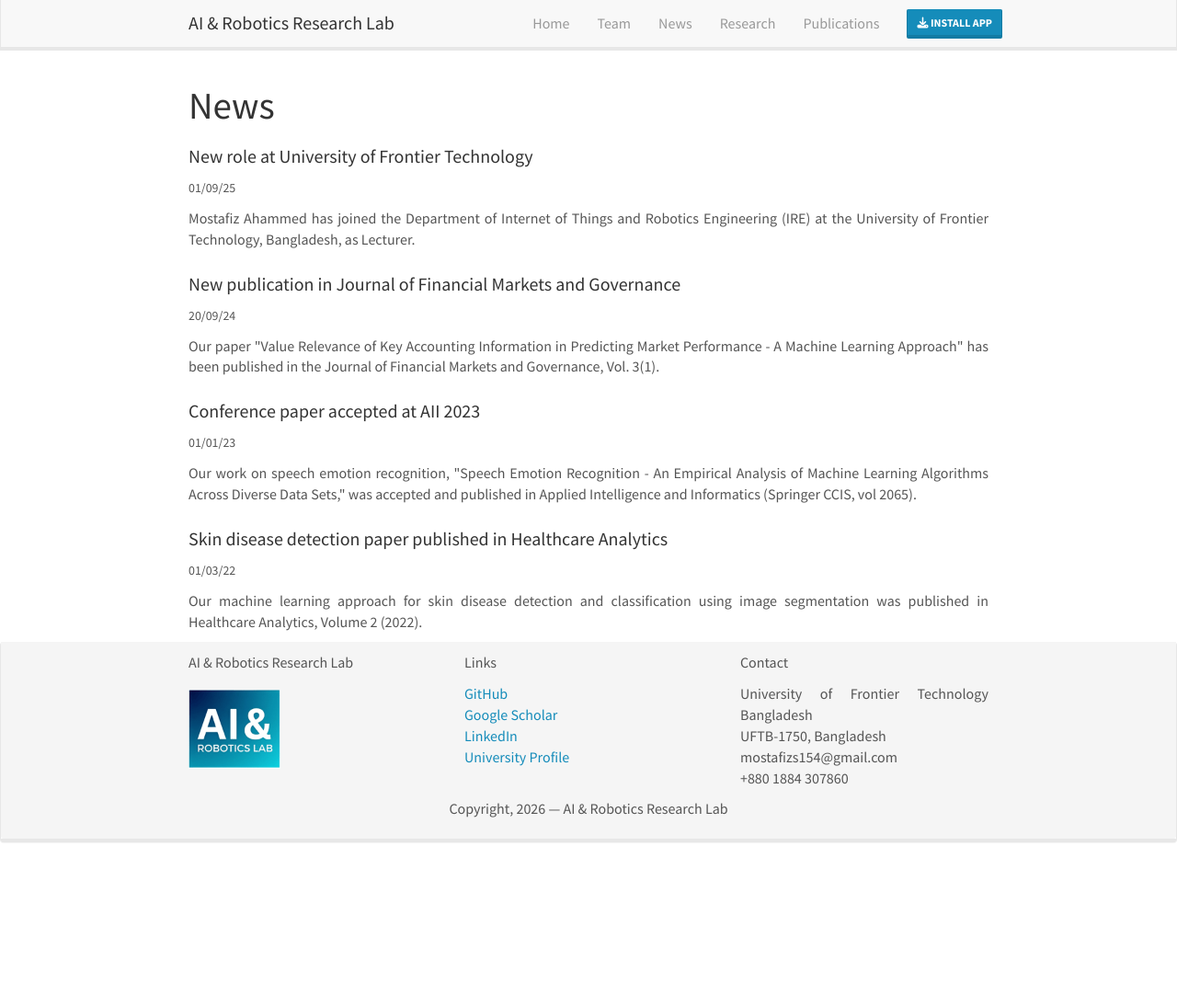
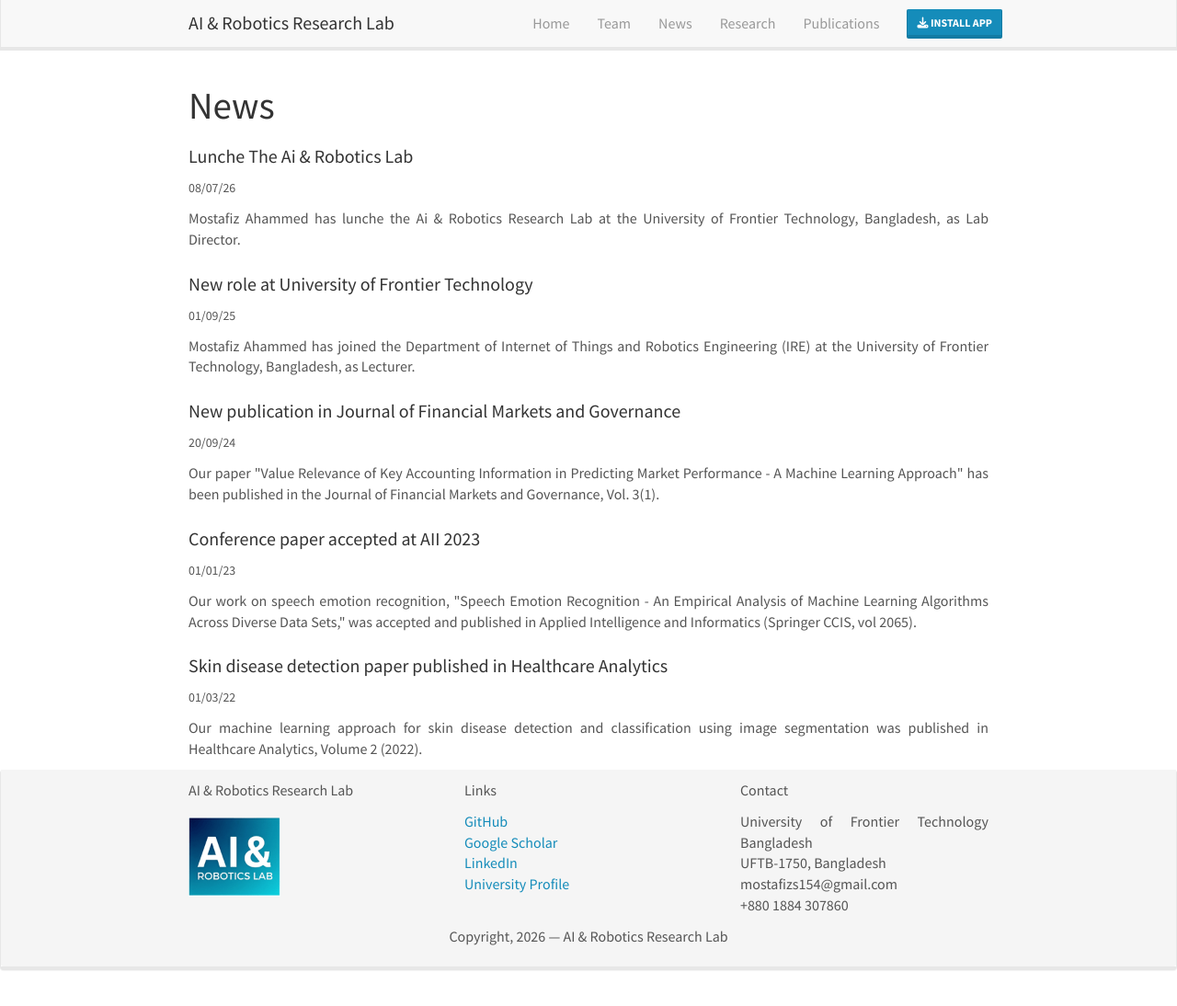
Before and after one commit to ABS-EMON/mostafiz-ahammed-research-lab, a Jekyll site: the page built from _pages/news.html, in a window 1280 px wide and 1133 px high. Shown: the top 1094 px of the window at 92% size. Built offline with Jekyll 4.4.1, drawn with Linux system fonts in a browser that asks for light colours; nearby versions of some CDN libraries.

Commit message:
Update news.yml

```diff
--- a/_data/news.yml
+++ b/_data/news.yml
@@ -1,3 +1,11 @@
+- date: 08/07/26
+  title: "Lunche The Ai & Robotics Lab"
+  tags:
+    - Lab opening
+  content: Mostafiz Ahammed has lunche the Ai & Robotics Research Lab at the University of Frontier Technology,
+    Bangladesh, as Lab  Director.
+
+
 - date: 01/09/25
   title: "New role at University of Frontier Technology"
   tags:
```
